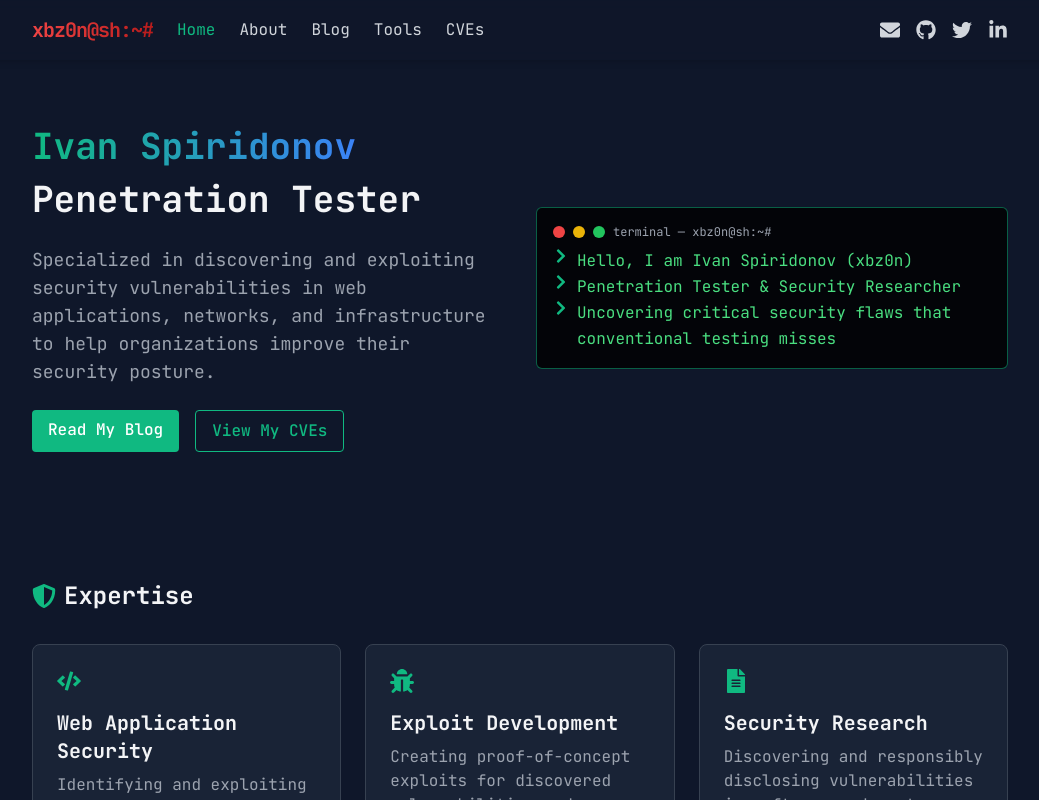
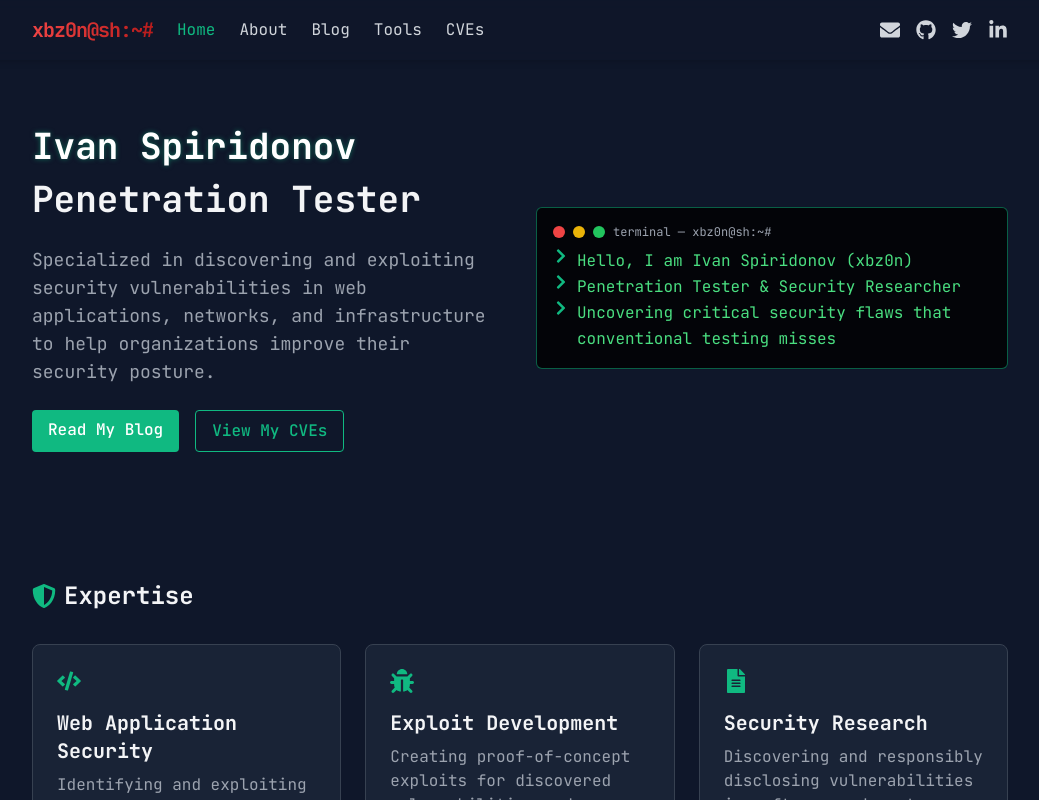
Before and after one commit to xbz0n/xbz0n.github.io, a Next.js app: page / in a window 1280 px wide. Shown: the top 800 px of the page, without its empty margins (120-1159 px from the left). Built offline with nearby package versions, Linux system fonts and the light colour scheme.

Commit message:
Add glitch effect typography to name on homepage

```diff
--- a/pages/index.js
+++ b/pages/index.js
@@ -6,8 +6,25 @@ import fs from 'fs';
 import matter from 'gray-matter';
 import { format } from 'date-fns';
 import Head from 'next/head';
+import { useEffect, useState } from 'react';
 
 export default function Home({ latestPosts }) {
+  const [isGlitching, setIsGlitching] = useState(false);
+
+  useEffect(() => {
+    // Randomly trigger the glitch effect
+    const glitchInterval = setInterval(() => {
+      const shouldGlitch = Math.random() > 0.7;
+      if (shouldGlitch) {
+        setIsGlitching(true);
+        // Turn off glitch after a short period
+        setTimeout(() => setIsGlitching(false), 2000);
+      }
+    }, 3000);
+
+    return () => clearInterval(glitchInterval);
+  }, []);
+
   return (
     <>
       <Head>
@@ -21,10 +38,15 @@ export default function Home({ latestPosts }) {
           <div className="grid md:grid-cols-2 gap-8 items-center">
             <div className="space-y-6">
               <h1 className="text-4xl font-bold leading-tight">
-                <span className="bg-gradient-to-r from-accent to-blue-500 bg-clip-text text-transparent">
-                  Ivan Spiridonov
-                </span>
-                <span className="block text-gray-100 mt-2">Penetration Tester</span>
+                <div className="glitch-wrapper">
+                  <span
+                    className={`glitch ${isGlitching ? 'active' : 'no-glitch'}`}
+                    data-text="Ivan Spiridonov"
+                  >
+                    Ivan Spiridonov
+                  </span>
+                </div>
+                <span className="block text-gray-100 mt-2 font-mono">Penetration Tester</span>
               </h1>
               <p className="text-gray-400 text-lg">
                 Specialized in discovering and exploiting security vulnerabilities in web applications,
--- a/styles/globals.css
+++ b/styles/globals.css
@@ -33,6 +33,122 @@ a {
   @apply p-0 m-0 bg-transparent text-inherit;
 }
 
+/* Glitch effect styles */
+.glitch-wrapper {
+  position: relative;
+  display: inline-block;
+}
+
+.glitch {
+  position: relative;
+  color: #fff;
+  text-shadow: 0 0 5px rgba(16, 185, 129, 0.5);
+}
+
+.no-glitch {
+  animation: none !important;
+}
+
+.no-glitch::before,
+.no-glitch::after {
+  display: none !important;
+}
+
+.glitch.active {
+  animation: glitch-skew 1s infinite linear alternate-reverse;
+}
+
+.glitch::before,
+.glitch::after {
+  content: attr(data-text);
+  position: absolute;
+  top: 0;
+  left: 0;
+  width: 100%;
+  height: 100%;
+  opacity: 0;
+}
+
+.active .glitch::before,
+.active .glitch::after,
+.glitch:not(.no-glitch)::before,
+.glitch:not(.no-glitch)::after {
+  opacity: 0.8;
+}
+
+.glitch::before {
+  animation: glitch-anim-1 5s infinite linear alternate-reverse;
+  clip-path: polygon(0 0, 100% 0, 100% 45%, 0 45%);
+  text-shadow: -2px 0 #ff0000;
+}
+
+.glitch::after {
+  animation: glitch-anim-2 5s infinite linear alternate-reverse;
+  clip-path: polygon(0 55%, 100% 55%, 100% 100%, 0 100%);
+  text-shadow: 2px 0 #00ffff;
+}
+
+@keyframes glitch-anim-1 {
+  0% {
+    transform: none;
+    opacity: 0.4;
+  }
+  5% {
+    transform: translate3d(-5px, 0, 0);
+    opacity: 0.6;
+  }
+  10% {
+    transform: none;
+    opacity: 0.4;
+  }
+  95% {
+    transform: none;
+    opacity: 0.4;
+  }
+  100% {
+    transform: translate3d(3px, 0, 0);
+    opacity: 0.6;
+  }
+}
+
+@keyframes glitch-anim-2 {
+  0% {
+    transform: none;
+    opacity: 0.4;
+  }
+  5% {
+    transform: translate3d(5px, 0, 0);
+    opacity: 0.6;
+  }
+  10% {
+    transform: none;
+    opacity: 0.4;
+  }
+  95% {
+    transform: none;
+    opacity: 0.4;
+  }
+  100% {
+    transform: translate3d(-3px, 0, 0);
+    opacity: 0.6;
+  }
+}
+
+@keyframes glitch-skew {
+  0% {
+    transform: skew(0deg, 0deg);
+  }
+  95% {
+    transform: skew(0deg, 0deg);
+  }
+  96% {
+    transform: skew(1deg, 0deg);
+  }
+  100% {
+    transform: skew(-1deg, 0deg);
+  }
+}
+
 @layer components {
   .btn {
     @apply px-4 py-2 rounded font-medium transition-colors;
```
